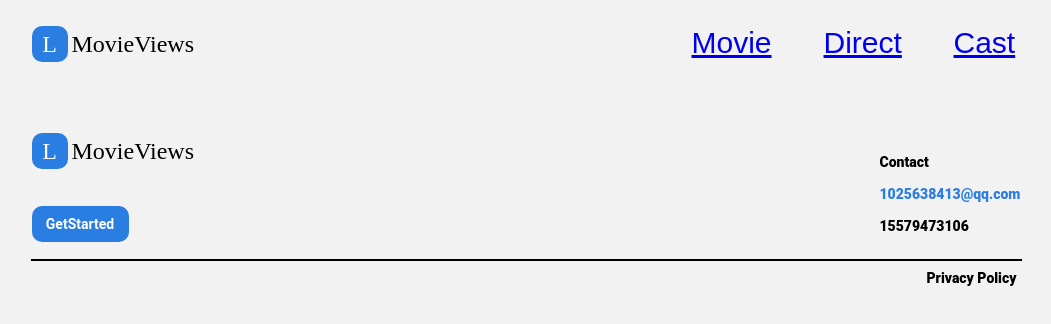
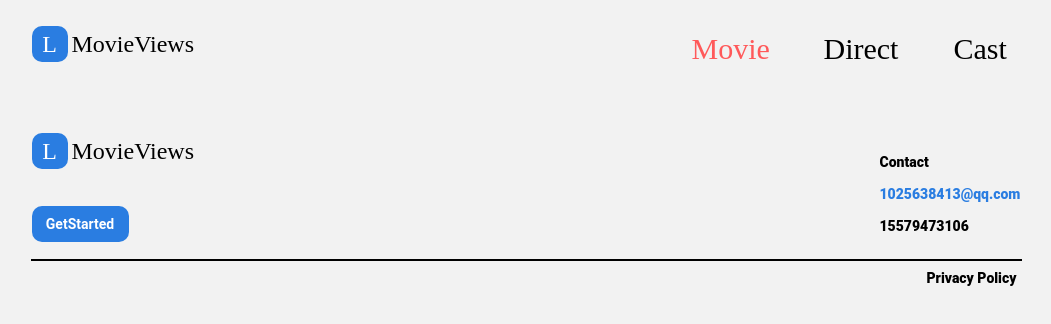
Before and after one commit to NathanLilxx/NathanLilxx.github.io, a plain HTML site: page main.html in a window 1280 px wide. Shown: the whole page, without its empty margins (114-1165 px from the left). Drawn offline with Linux system fonts and the light colour scheme.

Commit message:
AdjustMain

```diff
--- a/main.html
+++ b/main.html
@@ -16,7 +16,6 @@
 
     <body>
 
-
         <div class="Sub-Nev">
             <a class="Logo">
                 L
@@ -28,22 +27,39 @@
             right: 300px;
             top: 0px;
             font-size: 30px;
-            "><a href=#Movie>Movie</a></div>
+            "><a href=#Movie style="font-family: 'Original Surfer';
+            font-style: normal;
+            font-weight: 400;
+            line-height: 45px;
+            color: #FF595A;text-decoration: none;">Movie</a></div>
             <div style="position: absolute;
             width: 27px;
             height: 16px;
             right: 170px;
             top: 0px;
             font-size: 30px;
-            "><a href=#Direct>Direct</a></div>
+            "><a href=#Direct style="
+                font-family: 'Original Surfer';
+                font-style: normal;
+                font-weight: 400;
+                line-height: 45px;
+                color: #000000;text-decoration: none;">Direct</a></div>
             <div style="position: absolute;
             width: 27px;
             height: 16px;
             right: 40px;
             top: 0px;
             font-size: 30px;
-            "><a href=#Cast>Cast</a></div>
+            "><a href=#Cast style="
+                font-family: 'Original Surfer';
+                font-style: normal;
+                font-weight: 400;
+                line-height: 45px;
+                color: #000000;text-decoration: none;" >Cast</a></div>
+
+
         </div>
+
 
 
 
```
